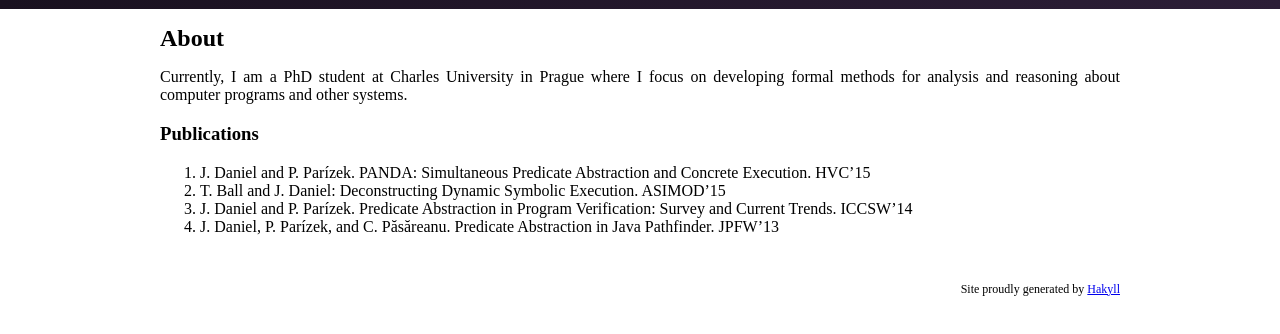
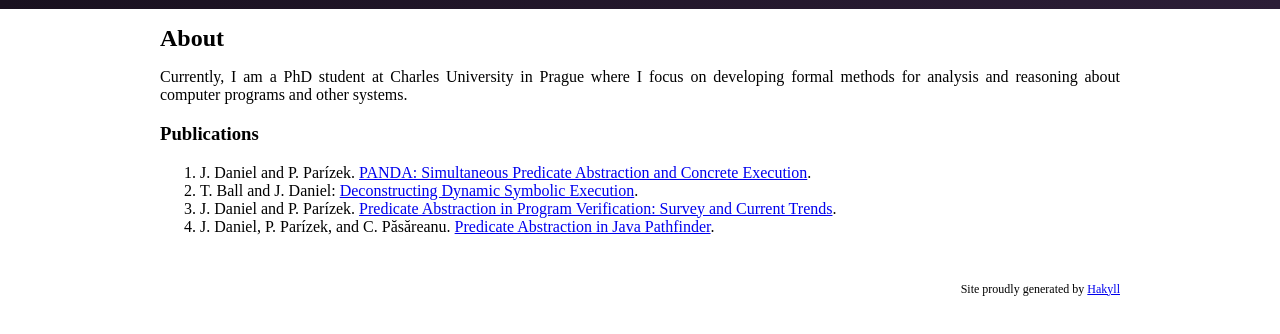
Before and after one commit to jd823592/jd823592.github.com, a plain HTML site: page about.html in a window 1280 px wide. Shown: the part 72-406 px from the top of the page. Drawn offline with Linux system fonts and the light colour scheme.

Commit message:
publications

```diff
--- a/about.html
+++ b/about.html
@@ -25,10 +25,10 @@
                 <p>Currently, I am a PhD student at Charles University in Prague where I focus on developing formal methods for analysis and reasoning about computer programs and other systems.</p>
 <h3 id="publications">Publications</h3>
 <ol style="list-style-type: decimal">
-<li>J. Daniel and P. Parízek. PANDA: Simultaneous Predicate Abstraction and Concrete Execution. HVC’15</li>
-<li>T. Ball and J. Daniel: Deconstructing Dynamic Symbolic Execution. ASIMOD’15</li>
-<li>J. Daniel and P. Parízek. Predicate Abstraction in Program Verification: Survey and Current Trends. ICCSW’14</li>
-<li>J. Daniel, P. Parízek, and C. Păsăreanu. Predicate Abstraction in Java Pathfinder. JPFW’13</li>
+<li>J. Daniel and P. Parízek. <a href="http://dx.doi.org/10.1007/978-3-319-26287-1_6">PANDA: Simultaneous Predicate Abstraction and Concrete Execution</a>.</li>
+<li>T. Ball and J. Daniel: <a href="http://dx.doi.org/10.3233/978-1-61499-495-4-26">Deconstructing Dynamic Symbolic Execution</a>.</li>
+<li>J. Daniel and P. Parízek. <a href="http://dx.doi.org/10.4230/OASIcs.ICCSW.2014.27">Predicate Abstraction in Program Verification: Survey and Current Trends</a>.</li>
+<li>J. Daniel, P. Parízek, and C. Păsăreanu. <a href="http://doi.acm.org/10.1145/2557833.2560573">Predicate Abstraction in Java Pathfinder</a>.</li>
 </ol>
             </div>
         </div>
```
